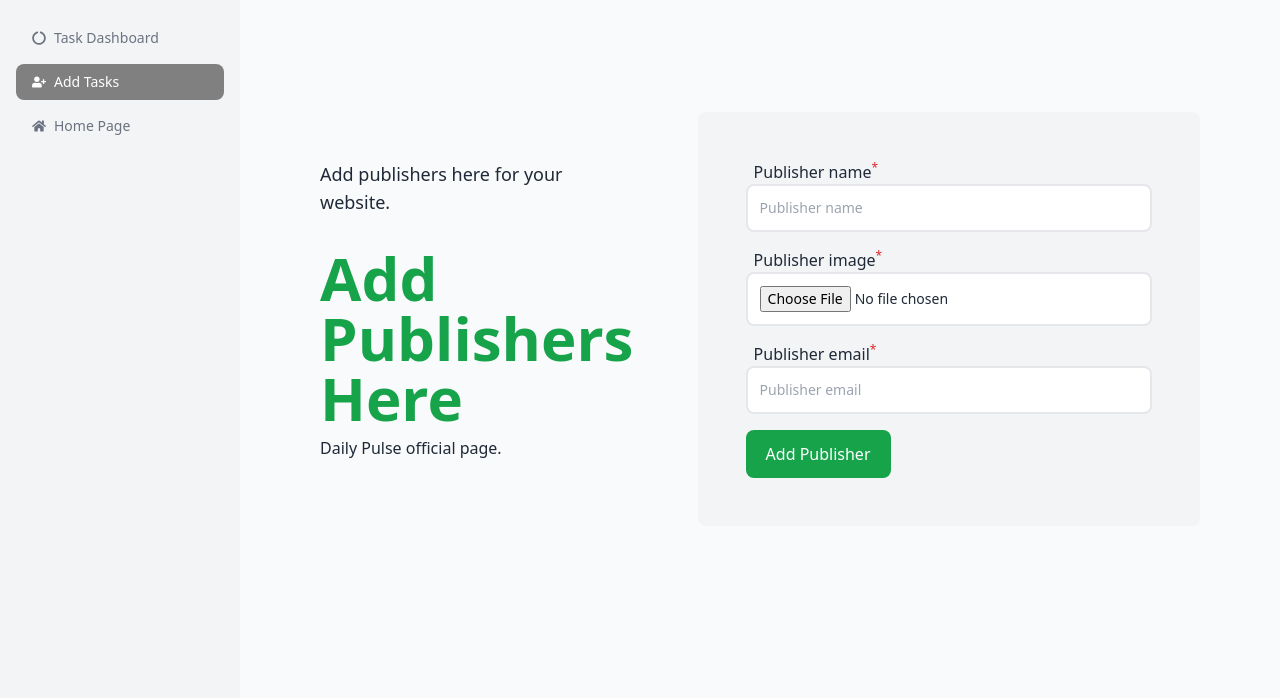
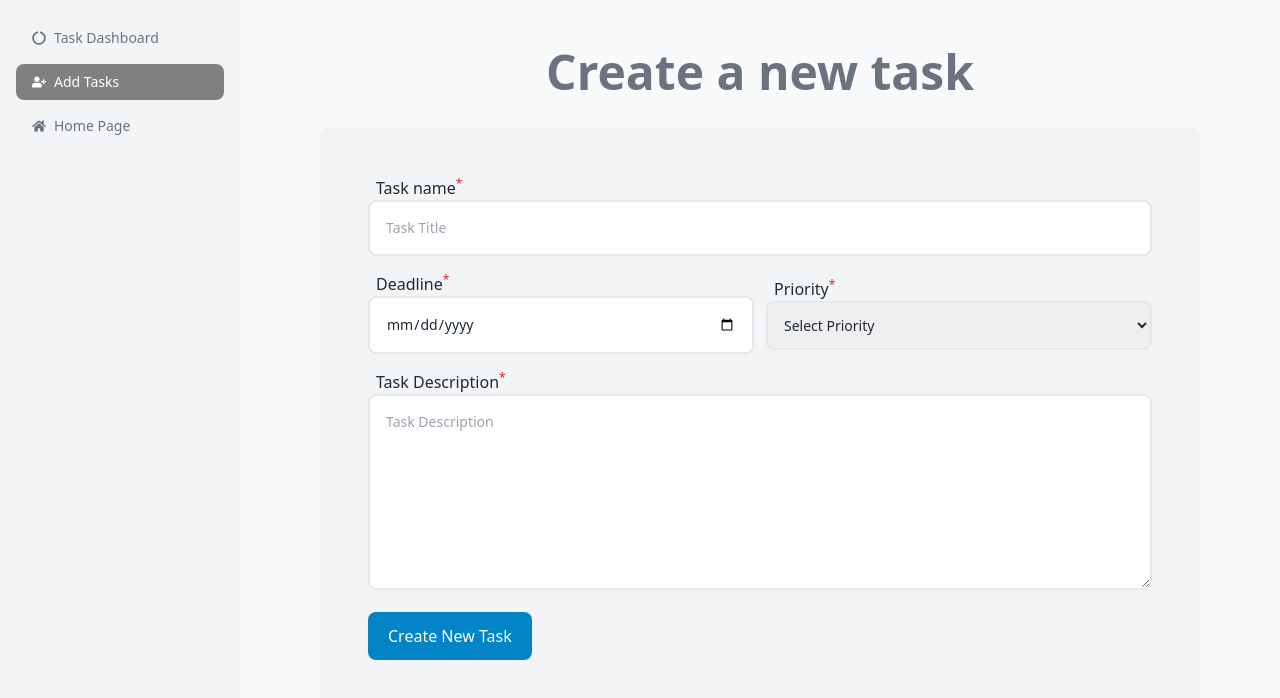
Before and after one commit to fazlulkarimhridoy/task-management, a React (Vite) app: page /dashboard/addTasks in a window 1280 px wide. Shown: the top 698 px of the page. Built offline with nearby package versions, Linux system fonts and the light colour scheme.

Commit message:
created task added form with react hook form

```diff
--- a/package.json
+++ b/package.json
@@ -10,11 +10,14 @@
     "preview": "vite preview"
   },
   "dependencies": {
+    "@tanstack/react-query": "^5.14.2",
+    "axios": "^1.6.2",
     "localforage": "^1.10.0",
     "match-sorter": "^6.3.1",
     "react": "^18.2.0",
     "react-dom": "^18.2.0",
     "react-hook-form": "^7.49.2",
+    "react-hot-toast": "^2.4.1",
     "react-icons": "^4.12.0",
     "react-router-dom": "^6.21.1",
     "sort-by": "^1.2.0"
--- /dev/null
+++ b/src/Hooks/useAxiosPublic.jsx
@@ -0,0 +1,11 @@
+import axios from "axios";
+
+const axiosPublic = axios.create({
+    baseURL: "http://localhost:5000",
+})
+const useAxiosPublic = () => {
+
+   return axiosPublic;
+};
+
+export default useAxiosPublic;
--- a/src/Pages/Dashboard/AddTasks/AddTasks.jsx
+++ b/src/Pages/Dashboard/AddTasks/AddTasks.jsx
@@ -1,92 +1,122 @@
 import { useForm } from "react-hook-form";
+import useAxiosPublic from "../../../Hooks/useAxiosPublic";
+import toast, { Toaster } from "react-hot-toast";
 
 const AddTasks = () => {
-  const {
-    register,
-    handleSubmit,
-    formState: { errors },
-    reset,
-  } = useForm();
+  // hooks and forms
+  const { register, handleSubmit, formState: { errors }, reset } = useForm();
+  const axiosPublic = useAxiosPublic();
 
+  // handle form submit
   const onSubmit = (formData) => {
-    console.log(formData);
+    const title = formData.title;
+    const deadline = formData.deadline
+    const priority = formData.priority
+    const description = formData.description
+    const doc = { title, deadline, priority, description };
+
+    // sending data to the mongodb
+    axiosPublic.post("/tasks", doc)
+      .then(res => {
+        const data = res.data;
+        console.log("task data", data);
+        if (data.insertedId) {
+          toast.success('New task created!');
+          reset({
+            title: "",
+            deadline: "",
+            priority: "",
+            description: ""
+          })
+        }
+      })
+
   };
+
+
   return (
     <div className="container mx-auto">
+      <Toaster
+        position="top-center"
+        reverseOrder={false}
+      />
       <section>
-        <div className="mx-auto max-w-screen-xl px-4 py-16 sm:px-6 lg:px-8">
-          <div className="grid grid-cols-1 gap-x-16 gap-y-8 lg:grid-cols-5">
-            {/* Details area */}
-            <div className="lg:col-span-2 lg:py-12">
-              <p className="max-w-xl text-lg">
-                Add publishers here for your website.
-              </p>
-
-              <div className="mt-8">
-                <a href="" className="text-6xl font-bold text-green-600">
-                  Add Publishers Here
-                </a>
-
-                <address className="mt-2 not-italic">
-                  Daily Pulse official page.
-                </address>
-              </div>
-            </div>
-
+        <h1 className="text-center text-5xl font-bold text-gray-500">Create a new task</h1>
+        <div className="mx-auto max-w-screen-xl px-4 pb-16 pt-8 sm:px-6 lg:px-8">
           <div className="rounded-lg bg-gray-100 p-8 lg:col-span-3 lg:p-12">
             {/* task form */}
             <form onSubmit={handleSubmit(onSubmit)} className="space-y-4">
               {/* task name */}
               <div>
                 <label className="p-2">
-                    Publisher name<sup className="text-red-600">*</sup>
+                  Task name<sup className="text-red-600">*</sup>
                 </label>
                 <input
-                    {...register("publisher", { required: true })}
-                    className="w-full border-2 rounded-lg border-gray-200 p-3 text-sm"
-                    placeholder="Publisher name"
+                  {...register("title", { required: true })}
+                  className="w-full border-2 rounded-lg border-gray-200 p-4 text-sm"
+                  placeholder="Task Title"
                   type="text"
                 />
                 {errors.title && (
                   <span className="text-red-600">
-                      Publisher name is required
+                    Task name is required
                   </span>
                 )}
               </div>
-
-                {/* Publisher image */}
-                <div>
+              {/* task deadline & priority */}
+              <div className="flex items-center justify-between gap-3">
+                <div className="flex-1">
                   <label className="p-2">
-                    Publisher image<sup className="text-red-600">*</sup>
+                    Deadline<sup className="text-red-600">*</sup>
                   </label>
                   <input
-                    {...register("publisherImage", { required: true })}
-                    className="w-full bg-white border-2 rounded-lg border-gray-200 p-3 text-sm"
-                    placeholder="Publisher image"
-                    type="file"
+                    {...register("deadline", { required: true })}
+                    className="w-full border-2 rounded-lg border-gray-200 p-4 text-sm"
+                    placeholder="Deadline"
+                    type="date"
                   />
-                  {errors.image && (
+                  {errors.deadline && (
                     <span className="text-red-600">
-                      Publisher image is required
+                      Deadline is required
                     </span>
                   )}
                 </div>
+                <div className="flex-1">
+                  <label className="p-2">
+                    Priority<sup className="text-red-600">*</sup>
+                  </label>
+                  <select
+                    {...register("priority", { required: true })}
+                    className="w-full border-2 rounded-lg border-gray-200 p-3 text-sm">
+                    <option value="">Select Priority</option>
+                    <option value="Low">Low</option>
+                    <option value="Moderate">Moderate</option>
+                    <option value="Hight">High</option>
+                  </select>
+                  {errors.priority && (
+                    <span className="text-red-600">
+                      Priority is required
+                    </span>
+                  )}
+                </div>
+              </div>
 
-                {/* publisher email */}
+              {/* task description */}
 
               <div>
                 <label className="p-2">
-                    Publisher email<sup className="text-red-600">*</sup>
+                  Task Description<sup className="text-red-600">*</sup>
                 </label>
-                  <input
-                    {...register("email", { required: true })}
-                    className="w-full border-2 rounded-lg border-gray-200 p-3 text-sm"
-                    placeholder="Publisher email"
+                <textarea
+                  rows="8"
+                  {...register("description", { required: true })}
+                  className="w-full border-2 rounded-lg border-gray-200 p-4 text-sm"
+                  placeholder="Task Description"
                   type="text"
                 />
-                  {errors.email && (
+                {errors.description && (
                   <span className="text-red-600">
-                      Publisher email is required
+                    Description is required
                   </span>
                 )}
               </div>
@@ -95,13 +125,12 @@ const AddTasks = () => {
               <div className="mt-4">
                 <button
                   type="submit"
-                    className="inline-block w-full rounded-lg bg-green-600 px-5 py-3 font-medium text-white sm:w-auto"
+                  className="inline-block w-full rounded-lg bg-sky-600 px-5 py-3 font-medium text-white sm:w-auto"
                 >
-                    Add Publisher
+                  Create New Task
                 </button>
               </div>
             </form>
-            </div>
           </div>
         </div>
       </section>
--- a/src/Pages/Dashboard/Dashboard/Dashboard.jsx
+++ /dev/null
@@ -1,10 +0,0 @@
-
-const Dashboard = () => {
-    return (
-        <div>
-
-        </div>
-    );
-};
-
-export default Dashboard;
--- a/src/Route/Roots.jsx
+++ b/src/Route/Roots.jsx
@@ -25,6 +25,10 @@ export const router = createBrowserRouter([
             {
                 path: "/login",
                 element: <Login></Login>
+            },
+            {
+                path: "/taskDashboard",
+                element: <TaskDashboard></TaskDashboard>
             }
         ]
     },
--- a/src/SharedPages/Navbar/Navbar.jsx
+++ b/src/SharedPages/Navbar/Navbar.jsx
@@ -5,7 +5,7 @@ const Navbar = () => {
     const links =
         <>
             <li><NavLink to="/">Home</NavLink></li>
-            <li><NavLink to="/dashboard">Dashboard</NavLink></li>
+            <li><NavLink to="/dashboard/taskDashboard">Dashboard</NavLink></li>
             <li><NavLink to="/aboutUs">About us</NavLink></li>
             <li><NavLink to="/contact">Contact</NavLink></li>
         </>
--- a/src/main.jsx
+++ b/src/main.jsx
@@ -3,10 +3,18 @@ import ReactDOM from 'react-dom/client'
 import './index.css'
 import { RouterProvider } from 'react-router-dom'
 import { router } from './Route/Roots'
+import {
+  QueryClient,
+  QueryClientProvider,
+} from '@tanstack/react-query'
+
+const queryClient = new QueryClient()
 
 ReactDOM.createRoot(document.getElementById('root')).render(
   <React.StrictMode>
-    <RouterProvider router={router}>
-    </RouterProvider>
+    <QueryClientProvider client={queryClient}>
+      <RouterProvider router={router}>
+      </RouterProvider>
+    </QueryClientProvider>
   </React.StrictMode>
 )
```
Also changed, not shown: src/Pages/Dashboard/TaskDashboard/TaskDashboard.jsx (+77 -1 lines), vercel.json (added), 2 other files (tests, documents, lock files or other folders). Lines whose indentation alone changed are shown as unchanged.
